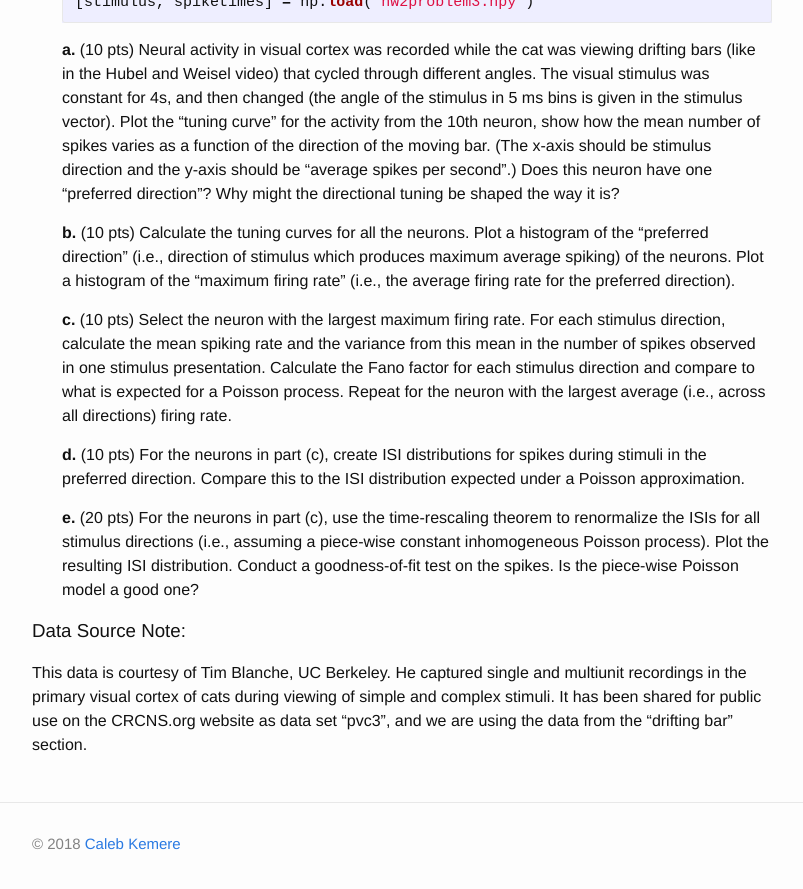
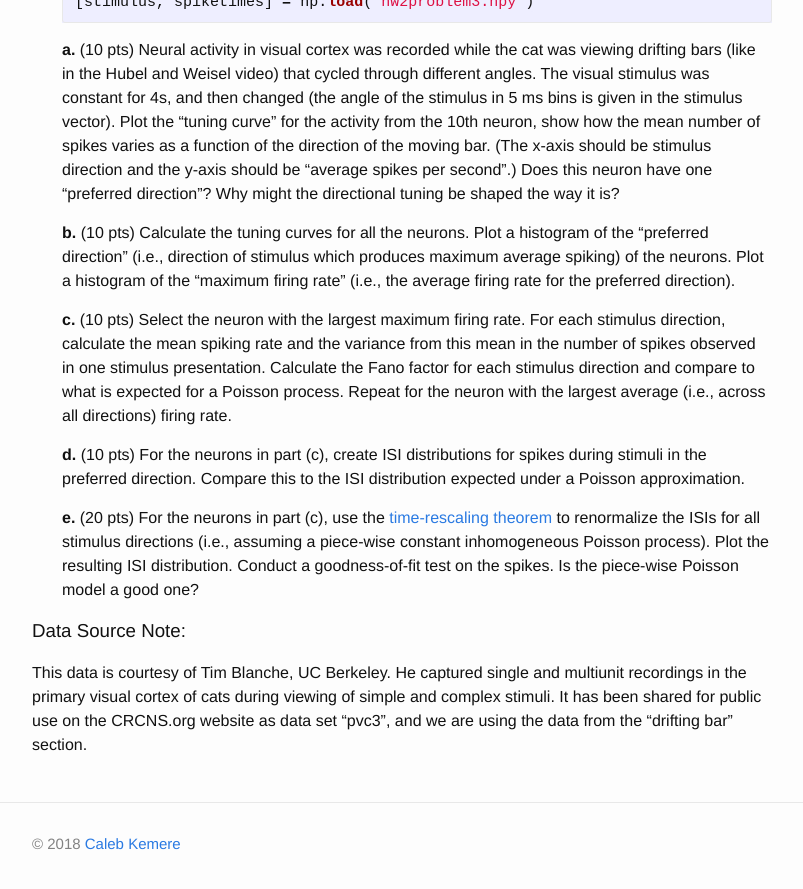
Before and after one commit to elec548/elec548.github.io, a Jekyll site: the page built from Assignments/hw2.md, in a window 1280 px wide and 900 px high, scrolled down 2351 px. Shown: the top 889 px of the window, without its empty margins (238-1041 px from the left). Built offline with Jekyll 4.4.1, drawn with Linux system fonts in a browser that asks for light colours; formulas are drawn with MathJax 3; part of the change alters nothing that is shown.

```diff
--- a/Assignments/hw2.md
+++ b/Assignments/hw2.md
@@ -161,8 +161,9 @@ general and the Poisson process in particular._
      spikes during stimuli in the preferred direction. Compare this to the ISI
      distribution expected under a Poisson approximation.
 
-     **e.** (20 pts) For the neurons in part (c), use the time-rescaling
-     theorem to renormalize the ISIs for all stimulus directions (i.e., assuming a
+     **e.** (20 pts) For the neurons in part (c), use the [time-rescaling
+     theorem](https://www.mitpressjournals.org/doi/abs/10.1162/08997660252741149)
+     to renormalize the ISIs for all stimulus directions (i.e., assuming a
      piece-wise constant inhomogeneous Poisson process). Plot the resulting ISI
      distribution. Conduct a goodness-of-fit test on the spikes. Is the piece-wise
      Poisson model a good one?
```
